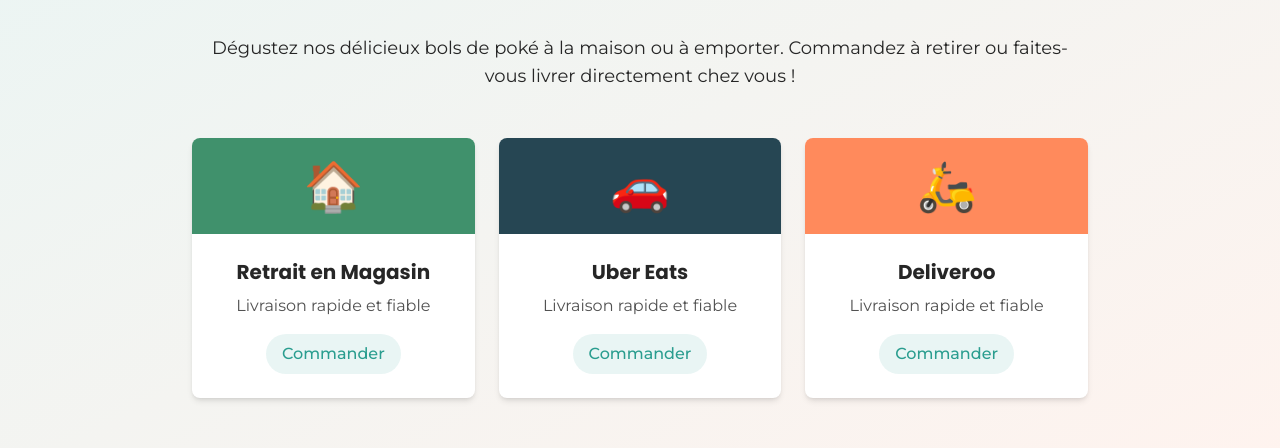
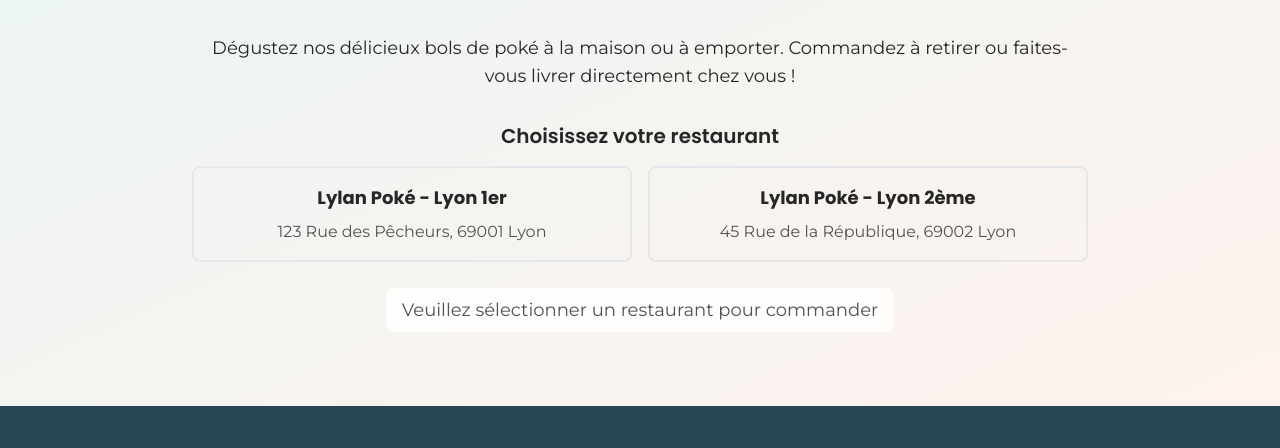
Before and after one commit to charbelias24/lylan-website, a React (Vite) app: page / in a window 1280 px wide. Shown: the part 2780-3228 px from the top of the page. Built offline with nearby package versions, Linux system fonts and the light colour scheme.

Commit message:
Added location options

```diff
--- a/src/components/OrderSection.tsx
+++ b/src/components/OrderSection.tsx
@@ -1,57 +1,138 @@
-import React from 'react';
+import React, { useState } from 'react';
 
-const deliveryServices = [
+const restaurants = [
+  {
+    id: 1,
+    name: 'Lylan Poké - Lyon 1er',
+    address: '123 Rue des Pêcheurs, 69001 Lyon',
+    deliveryServices: [
       {
         name: 'Retrait en Magasin',
         icon: '🏠',
         color: 'bg-primary-light',
-    link: '#'
+        link: 'https://lylan-poke-lyon1er.resos.com'
       },
       {
         name: 'Uber Eats',
         icon: '🚗',
         color: 'bg-neutral-dark',
-    link: '#'
+        link: 'https://www.ubereats.com/fr/store/lylan-poke-lyon-1er/123456'
       },
       {
         name: 'Deliveroo',
         icon: '🛵',
         color: 'bg-secondary',
-    link: '#'
+        link: 'https://deliveroo.fr/fr/menu/lyon/lyon-1er/lylan-poke-lyon-1er'
+      }
+    ]
+  },
+  {
+    id: 2,
+    name: 'Lylan Poké - Lyon 2ème',
+    address: '45 Rue de la République, 69002 Lyon',
+    deliveryServices: [
+      {
+        name: 'Retrait en Magasin',
+        icon: '🏠',
+        color: 'bg-primary-light',
+        link: 'https://lylan-poke-lyon2.resos.com'
+      },
+      {
+        name: 'Uber Eats',
+        icon: '🚗',
+        color: 'bg-neutral-dark',
+        link: 'https://www.ubereats.com/fr/store/lylan-poke-lyon-2eme/789012'
+      },
+      {
+        name: 'Deliveroo',
+        icon: '🛵',
+        color: 'bg-secondary',
+        link: 'https://deliveroo.fr/fr/menu/lyon/lyon-2eme/lylan-poke-lyon-2eme'
+      }
+    ]
   }
 ];
 
 const OrderSection: React.FC = () => {
+  const [selectedRestaurant, setSelectedRestaurant] = useState<typeof restaurants[0] | null>(null);
+
+  const handleRestaurantClick = (restaurant: typeof restaurants[0]) => {
+    if (selectedRestaurant?.id === restaurant.id) {
+      setSelectedRestaurant(null);
+    } else {
+      setSelectedRestaurant(restaurant);
+    }
+  };
+
   return (
     <section id="order" className="section bg-gradient-to-br from-primary/10 to-secondary/10">
       <div className="max-w-4xl mx-auto">
         <h2 className="section-title">Commandez Maintenant</h2>
-        <p className="text-center text-lg mb-12">
+        <p className="text-center text-lg mb-8">
           Dégustez nos délicieux bols de poké à la maison ou à emporter.
           Commandez à retirer ou faites-vous livrer directement chez vous !
         </p>
 
-        <div className="grid grid-cols-1 md:grid-cols-3 gap-6">
-          {deliveryServices.map((service) => (
-            <a
+        {/* Restaurant Selection */}
+        <div className="mb-12">
+          <h3 className="text-xl font-semibold mb-4 text-center">Choisissez votre restaurant</h3>
+          <div className="grid grid-cols-1 md:grid-cols-2 gap-4">
+            {restaurants.map((restaurant) => (
+              <button
+                key={restaurant.id}
+                onClick={() => handleRestaurantClick(restaurant)}
+                className={`p-4 rounded-lg border-2 transition-all ${selectedRestaurant?.id === restaurant.id
+                  ? 'border-primary bg-primary/5'
+                  : 'border-gray-200 hover:border-primary/50'
+                  }`}
+              >
+                <h4 className="font-bold text-lg mb-2">{restaurant.name}</h4>
+                <p className="text-neutral-600">{restaurant.address}</p>
+              </button>
+            ))}
+          </div>
+        </div>
+
+        {/* Delivery Options */}
+        <div className="grid grid-cols-1 md:grid-cols-3 gap-6 relative">
+          {selectedRestaurant?.deliveryServices.map((service) => (
+            <div
               key={service.name}
-              href={service.link}
-              className="group block bg-white rounded-lg shadow-md overflow-hidden hover:shadow-lg transition-shadow duration-300"
-              target="_blank"
-              rel="noopener noreferrer"
+              className={`group block bg-white rounded-lg shadow-md overflow-hidden transition-all duration-300 ${!selectedRestaurant ? 'opacity-50 cursor-not-allowed' : 'hover:shadow-lg'
+                }`}
             >
-              <div className={`${service.color} p-6 flex justify-center text-5xl transition-transform group-hover:scale-110`}>
+              <div className={`${service.color} p-6 flex justify-center text-5xl transition-transform ${selectedRestaurant ? 'group-hover:scale-110' : ''}`}>
                 <span>{service.icon}</span>
               </div>
               <div className="p-6 text-center">
                 <h3 className="text-xl font-bold mb-2">{service.name}</h3>
                 <p className="text-neutral-600 mb-4">Livraison rapide et fiable</p>
-                <span className="inline-block px-4 py-2 rounded-full bg-primary/10 text-primary font-medium group-hover:bg-primary group-hover:text-white transition-colors">
+                {selectedRestaurant ? (
+                  <a
+                    href={service.link}
+                    className="inline-block px-4 py-2 rounded-full bg-primary/10 text-primary font-medium hover:bg-primary hover:text-white transition-colors"
+                    target="_blank"
+                    rel="noopener noreferrer"
+                  >
+                    Commander
+                  </a>
+                ) : (
+                  <span className="inline-block px-4 py-2 rounded-full bg-primary/10 text-primary/50 font-medium">
                     Commander
                   </span>
+                )}
               </div>
-            </a>
+            </div>
           ))}
+          {!selectedRestaurant && (
+            <div className="absolute inset-0 pointer-events-none">
+              <div className="flex items-center justify-center h-full">
+                <p className="text-lg text-neutral-600 bg-white/80 px-4 py-2 rounded-lg">
+                  Veuillez sélectionner un restaurant pour commander
+                </p>
+              </div>
+            </div>
+          )}
         </div>
       </div>
     </section>
```
Lines whose indentation alone changed are shown as unchanged.
